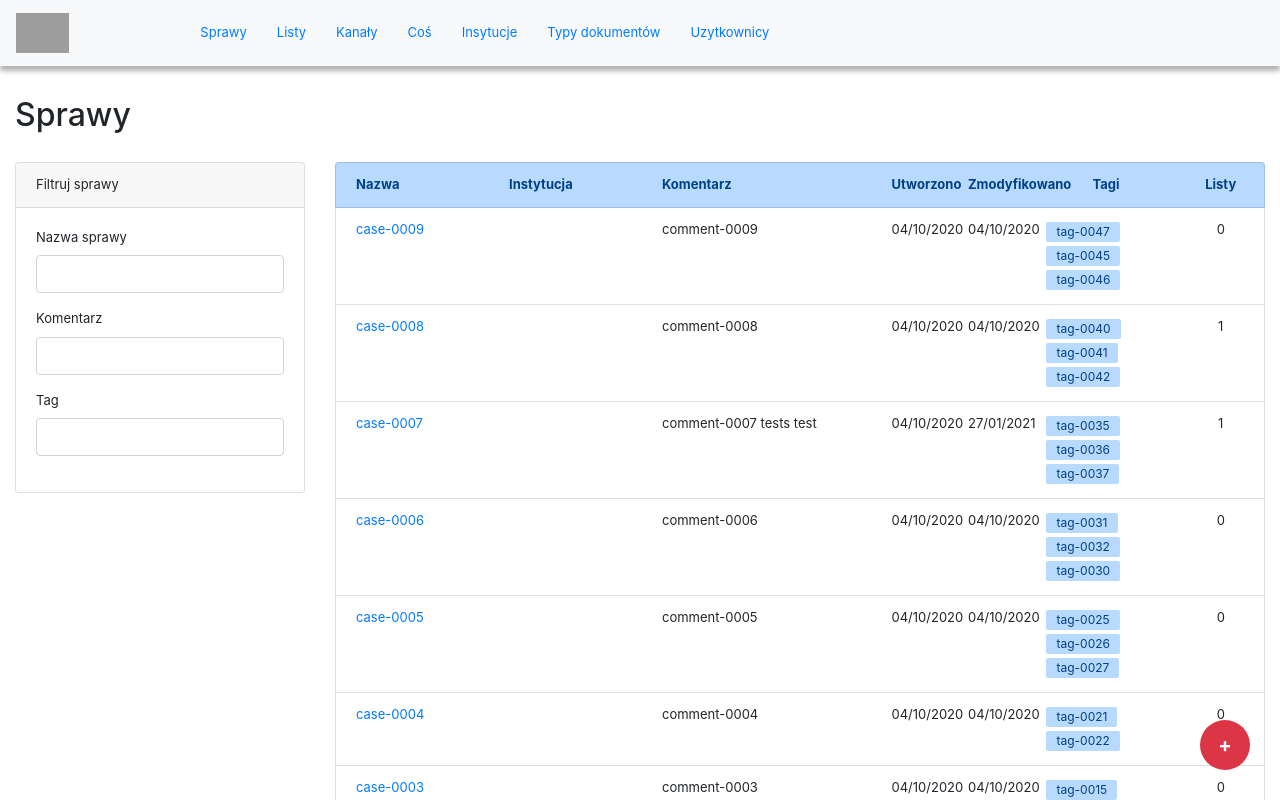
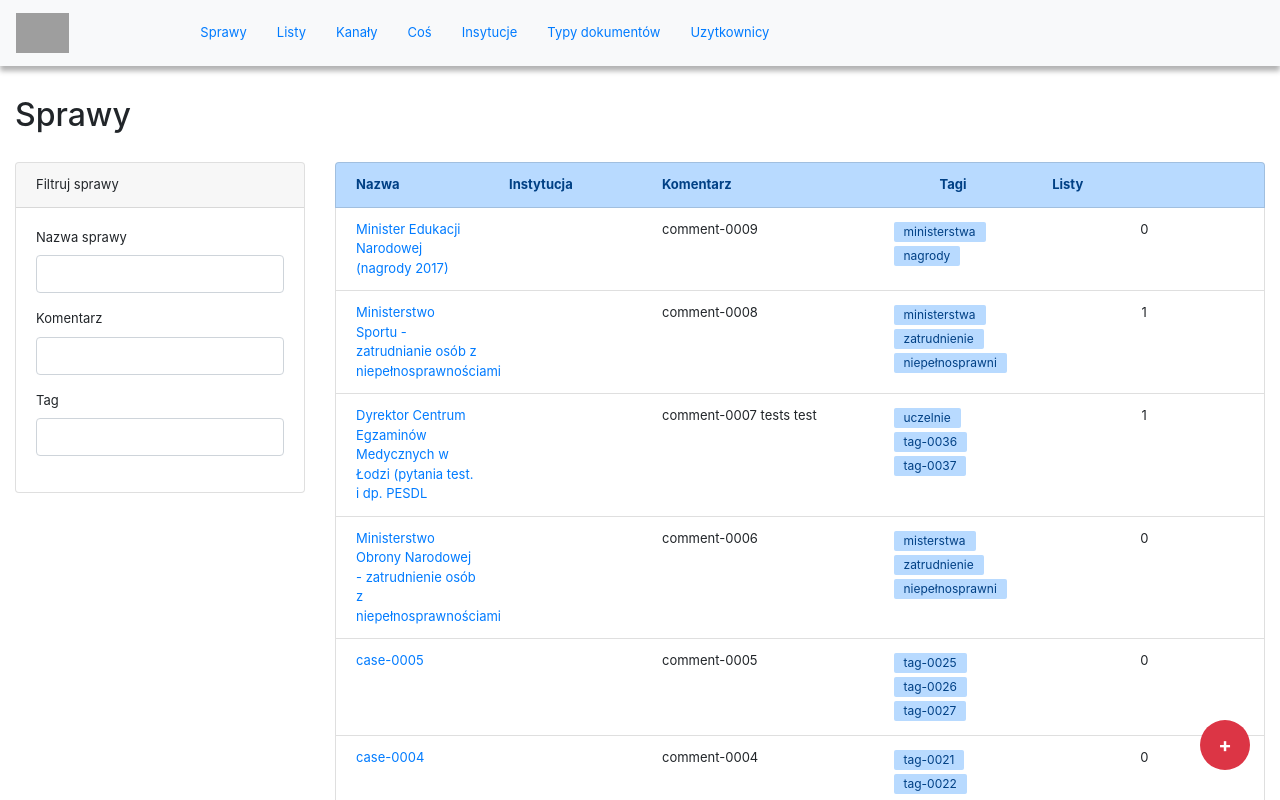
Before and after one commit to WlodzimierzKorza/small_eod, a React (Create React App) app: page /cases in a window 1280 px wide. Shown: the top 800 px of the page. Built offline with nearby package versions, Linux system fonts and the light colour scheme; grey boxes are pictures that could not be loaded.

Commit message:
Hide some fields

```diff
--- a/src/components/Cases/CasesList.js
+++ b/src/components/Cases/CasesList.js
@@ -17,12 +17,12 @@ const CasesList = ({ cases, handleSort }) => {
                     </Col>
                     <Col md={2}>Instytucja</Col>
                     <Col md={3}>Komentarz</Col>
-                    <Col md={1} className="text-center">
+                    {/* <Col md={1} className="text-center">
                         Utworzono
                     </Col>
                     <Col md={1} className="text-center">
                         Zmodyfikowano
-                    </Col>
+                    </Col> */}
                     <Col md={2} className="text-center">
                         Tagi
                     </Col>
--- a/src/components/Cases/CasesRow.js
+++ b/src/components/Cases/CasesRow.js
@@ -11,12 +11,12 @@ const CasesRow = ({ item }) => {
                 </Col>
                 <Col md={2}>{item.audited_institutions}</Col>
                 <Col md={3}>{item.comment}</Col>
-                <Col md={1} className="text-center">
+                {/* <Col md={1} className="text-center">
                     {createDate(item.createdOn)}
                 </Col>
                 <Col md={1} className="text-center">
                     {createDate(item.modifiedOn)}
-                </Col>
+                </Col> */}
                 <Col md={2}>
                     {item.tags &&
                         item.tags.map((item) => {
--- a/src/dummydata/cases.json
+++ b/src/dummydata/cases.json
@@ -7,11 +7,11 @@
             "id": 8,
             "comment": "comment-0007 tests test",
             "auditedInstitutions": [],
-            "name": "case-0007",
+            "name": "Dyrektor Centrum Egzaminów Medycznych w Łodzi (pytania test. i dp. PESDL",
             "responsibleUsers": [],
             "notifiedUsers": [29],
             "featureoptions": [1],
-            "tags": ["tag-0035", "tag-0036", "tag-0037"],
+            "tags": ["uczelnie", "tag-0036", "tag-0037"],
             "createdBy": 60,
             "modifiedBy": 1,
             "createdOn": "2020-10-04T03:38:36.783289Z",
@@ -23,11 +23,11 @@
             "id": 7,
             "comment": "comment-0006",
             "auditedInstitutions": [],
-            "name": "case-0006",
+            "name": "Ministerstwo Obrony Narodowej - zatrudnienie osób z niepełnosprawnościami",
             "responsibleUsers": [],
             "notifiedUsers": [],
             "featureoptions": [],
-            "tags": ["tag-0031", "tag-0032", "tag-0030"],
+            "tags": ["misterstwa", "zatrudnienie", "niepełnosprawni"],
             "createdBy": 52,
             "modifiedBy": 53,
             "createdOn": "2020-10-04T03:38:34.702801Z",
@@ -39,11 +39,11 @@
             "id": 9,
             "comment": "comment-0008",
             "auditedInstitutions": [],
-            "name": "case-0008",
+            "name": "Ministerstwo Sportu - zatrudnianie osób z niepełnosprawnościami",
             "responsibleUsers": [],
             "notifiedUsers": [],
             "featureoptions": [],
-            "tags": ["tag-0040", "tag-0041", "tag-0042"],
+            "tags": ["ministerstwa", "zatrudnienie", "niepełnosprawni"],
             "createdBy": 68,
             "modifiedBy": 69,
             "createdOn": "2020-10-04T03:38:38.931932Z",
@@ -55,11 +55,11 @@
             "id": 10,
             "comment": "comment-0009",
             "auditedInstitutions": [],
-            "name": "case-0009",
+            "name": "Minister Edukacji Narodowej (nagrody 2017)",
             "responsibleUsers": [],
             "notifiedUsers": [],
             "featureoptions": [],
-            "tags": ["tag-0047", "tag-0045", "tag-0046"],
+            "tags": ["ministerstwa", "nagrody"],
             "createdBy": 76,
             "modifiedBy": 77,
             "createdOn": "2020-10-04T03:38:41.137038Z",
```
Also changed, not shown: 1 other file (tests, documents, lock files or other folders).
